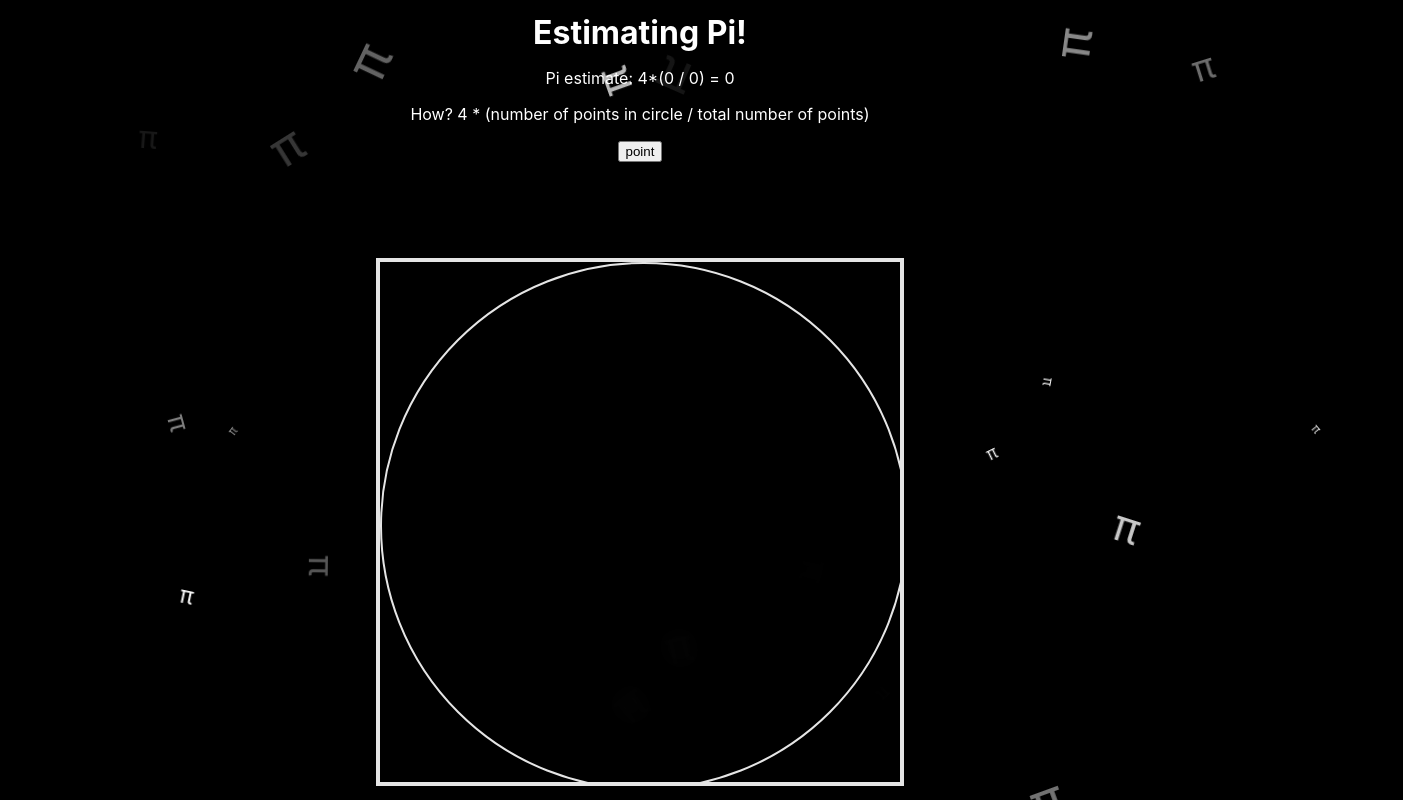
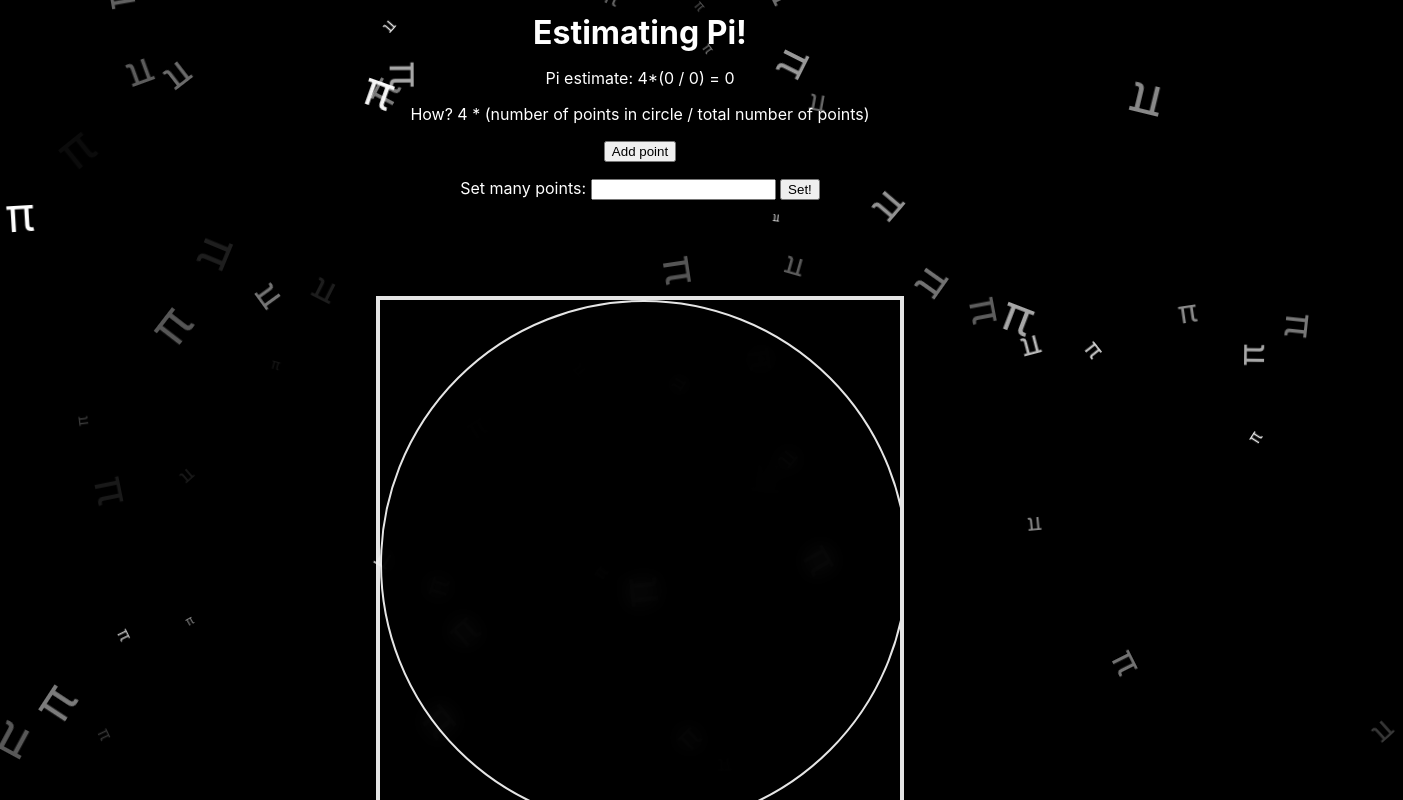
Before and after one commit to lauritsbonde/PiEstimation, a React (Create React App) app: page / in a window 1280 px wide. Shown: the top 800 px of the page, 1403 px wide, since content can reach past the window. Built offline with nearby package versions, Linux system fonts and the light colour scheme.

Commit message:
possible to add multiple points at the same time

```diff
--- a/src/Components/Background/Background.js
+++ b/src/Components/Background/Background.js
@@ -3,7 +3,7 @@ import Pi from './Pi';
 import bgStyle from '../../Styles/background.module.css';
 
 const Background = () => {
-	const piAmount = Math.round(Math.random() * 50) + 10;
+	const piAmount = Math.round(Math.random() * 100) + 15;
 	const pis = [];
 	for (let i = 0; i < piAmount; i++) {
 		const pi = {
--- a/src/Components/Estimation/Estimate.js
+++ b/src/Components/Estimation/Estimate.js
@@ -9,6 +9,24 @@ const Estimate = () => {
 	const [pointsInRectangle, setPointsInRectangle] = useState(0);
 	const radius = Math.round(Math.min(window.innerWidth, window.innerHeight) * 0.66);
 	const [points, setPoints] = useState([]);
+	const [pointsToSet, setPointsToSet] = useState(0);
+
+	const pointsSettingChange = (e) => {
+		if (e.target.value > 0 && e.target.value < 10000) {
+			setPointsToSet(e.target.value);
+		}
+	};
+
+	const setManyPoints = () => {
+		const newPoints = [];
+		for (let i = 0; i < pointsToSet; i++) {
+			const x = Math.random() * radius;
+			const y = Math.random() * radius;
+			newPoints.push({ x, y });
+		}
+		setPoints([...points, ...newPoints]);
+		estimatePi(newPoints);
+	};
 
 	const setNewPoint = () => {
 		const x = Math.random() * radius;
@@ -45,13 +63,23 @@ const Estimate = () => {
 						setNewPoint();
 					}}
 				>
-					point
+					Add point
 				</button>
+				<p>
+					Set many points:{' '}
+					<input
+						type="number"
+						onChange={(e) => {
+							pointsSettingChange(e);
+						}}
+					/>{' '}
+					<button onClick={() => setManyPoints()}>Set!</button>
+				</p>
 			</div>
-			<div ref={squareRef} className={style.square} style={{ width: radius + 'px', height: radius + 'px', backgroundColor: 'black', border: '4px solid white', margin: '7.5% auto' }}>
+			<div className={style.square} style={{ width: radius + 'px', height: radius + 'px', backgroundColor: 'black', border: '4px solid white', margin: '7.5% auto' }}>
 				<div className={style.circle} style={{ width: radius + 'px', height: radius + 'px' }}></div>
 				{points.map((point, index) => (
-					<Point key={index} x={point.x} y={point.y} />
+					<Point key={index} x={point.x} y={point.y} delay={index} />
 				))}
 			</div>
 		</div>
--- a/src/Components/Estimation/Point.js
+++ b/src/Components/Estimation/Point.js
@@ -1,12 +1,12 @@
 import React from 'react';
 import { motion } from 'framer-motion';
 
-const Point = ({ x, y }) => {
+const Point = ({ x, y, delay }) => {
 	const hidden = {
 		x,
 		y,
 		opacity: 0,
-		scale: 100,
+		scale: 100 - Math.pow(delay, 0.6),
 	};
 
 	const visible = {
@@ -19,6 +19,7 @@ const Point = ({ x, y }) => {
 			ease: 'easeInOut',
 			type: 'spring',
 			stiffness: 150,
+			delay: Math.log(delay, 10),
 		},
 	};
 
```
